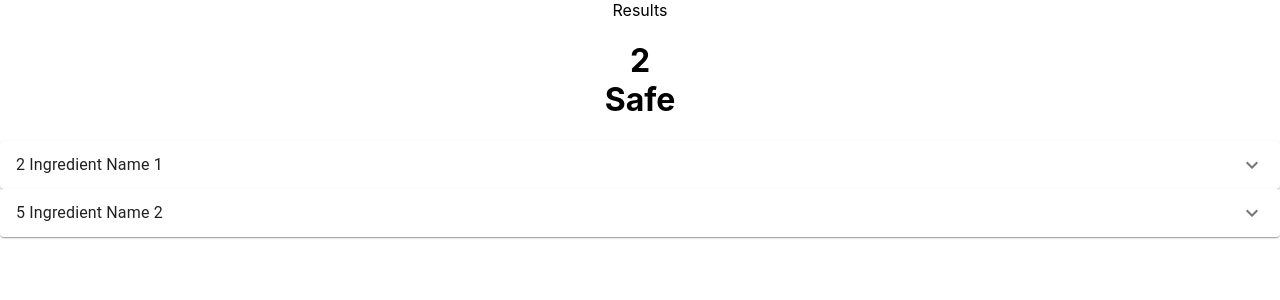
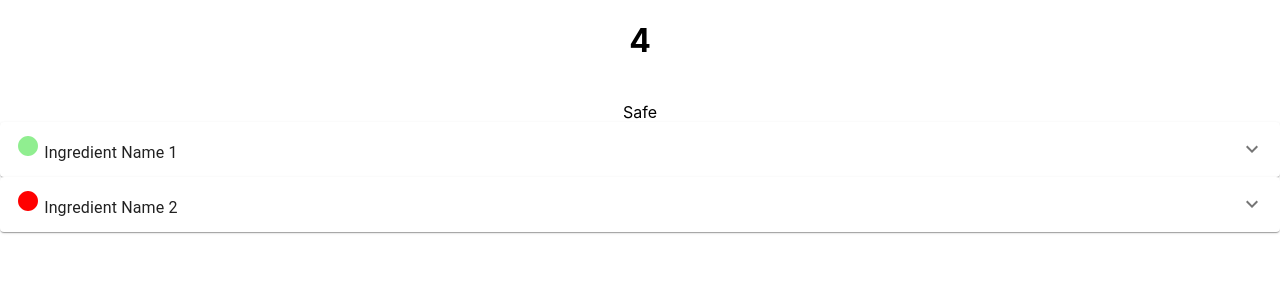
Before and after one commit to NMaass/IngredientInvestigator, a React (Create React App) app in the folder React/ingredient_investigator/: page / in a window 1280 px wide. Both pictures are taken after a click on the button "take picture". Shown: the top 300 px of the page. Built offline with nearby package versions, Linux system fonts and the light colour scheme; no server answers.

Commit message:
Adds color coded hazard levels and gh-pages support

```diff
--- a/React/ingredient_investigator/package.json
+++ b/React/ingredient_investigator/package.json
@@ -1,6 +1,7 @@
 {
   "name": "ingredient_investigator",
   "version": "0.1.0",
+  "homepage": "https://nmass.github.io/Ingredient-Investigator",
   "private": true,
   "dependencies": {
     "@emotion/react": "^11.10.5",
@@ -11,6 +12,7 @@
     "@testing-library/react": "^13.4.0",
     "@testing-library/user-event": "^13.5.0",
     "axios": "^1.2.6",
+    "gh-pages": "^5.0.0",
     "react": "^18.2.0",
     "react-dom": "^18.2.0",
     "react-scripts": "5.0.1",
@@ -21,7 +23,9 @@
     "start": "react-scripts start",
     "build": "react-scripts build",
     "test": "react-scripts test",
-    "eject": "react-scripts eject"
+    "eject": "react-scripts eject",
+    "predeploy": "npm run build",
+    "deploy": "gh-pages -d build"
   },
   "eslintConfig": {
     "extends": [
--- a/React/ingredient_investigator/src/App.js
+++ b/React/ingredient_investigator/src/App.js
@@ -8,7 +8,7 @@ function App() {
   const [launch, setLaunch] = useState(true);
   const [image, setImage] = useState(null);
   const [ingredients, setIngredients] = useState({
-    "HazardValue": "2",
+    "HazardValue": "4   ",
     "HazardText": "Safe",
     "Ingredients":{
       "Ingredient Name 1" : {
@@ -24,12 +24,7 @@ function App() {
 
   const sendImage = async(event) => {
     try{
-      const response = await axios({
-        method: "GET",
-        url: "/api/upload/file",
-        data: image,
-        headers: "image/png;base64",
-      })
+      const response = await axios.get("/api/upload/file", image,"image/png;base64",)
       setIngredients(response)
     }
     catch(error) {
--- a/React/ingredient_investigator/src/components/IngredientsAccordian.js
+++ b/React/ingredient_investigator/src/components/IngredientsAccordian.js
@@ -4,8 +4,10 @@ import AccordionSummary from '@mui/material/AccordionSummary';
 import AccordionDetails from '@mui/material/AccordionDetails';
 import Typography from '@mui/material/Typography';
 import ExpandMoreIcon from '@mui/icons-material/ExpandMore';
+import { threatLevel } from "./Results";
+import CircleIcon from '@mui/icons-material/Circle';
 
-const IngredientsAccordian = ({name, hazard, description}) => {
+const IngredientsAccordian = ({name, hazard, description, hazardColors}) => {
     console.log("accordion",name,hazard,description)
     return (
         <div>
@@ -15,10 +17,12 @@ const IngredientsAccordian = ({name, hazard, description}) => {
                     aria-controls="pael1a-content"
                     id="panel1aheader"
                 >
-                    <Typography>{hazard} {name}</Typography>
+                    <Typography><CircleIcon style={{color:`${threatLevel[hazard]}`}}/> {name}</Typography>
                 </AccordionSummary>
                 <AccordionDetails>
                     <Typography>
+                        HazardLevel level: {hazard}
+                        <br/>
                         {description}
                     </Typography>
                 </AccordionDetails>
--- a/React/ingredient_investigator/src/components/Results.js
+++ b/React/ingredient_investigator/src/components/Results.js
@@ -1,15 +1,23 @@
 import React from "react";
 import IngredientList from "./IngredientsList";
+
+export const threatLevel = {
+    1:"Green",
+    2:"LightGreen",
+    3:"Orange",
+    4:"DarkOrange",
+    5:"Red",
+}
 
 const Results = ({ingredients}) => {
     return (
         <div>
-            Results
-            <h1>
-                {ingredients.HazardValue}
-                <br/>
-                {ingredients.HazardText}
+            <h1 className="hazardLevel" style={{color: `${threatLevel[ingredients.HazardValue]}`}}>
+            {ingredients.HazardValue}
             </h1>
+            <br/>
+            {ingredients.HazardText}
+
             <IngredientList ingredients={ingredients.Ingredients}/>
         </div>
     );
```
Also changed, not shown: 1 other file (tests, documents, lock files or other folders).
